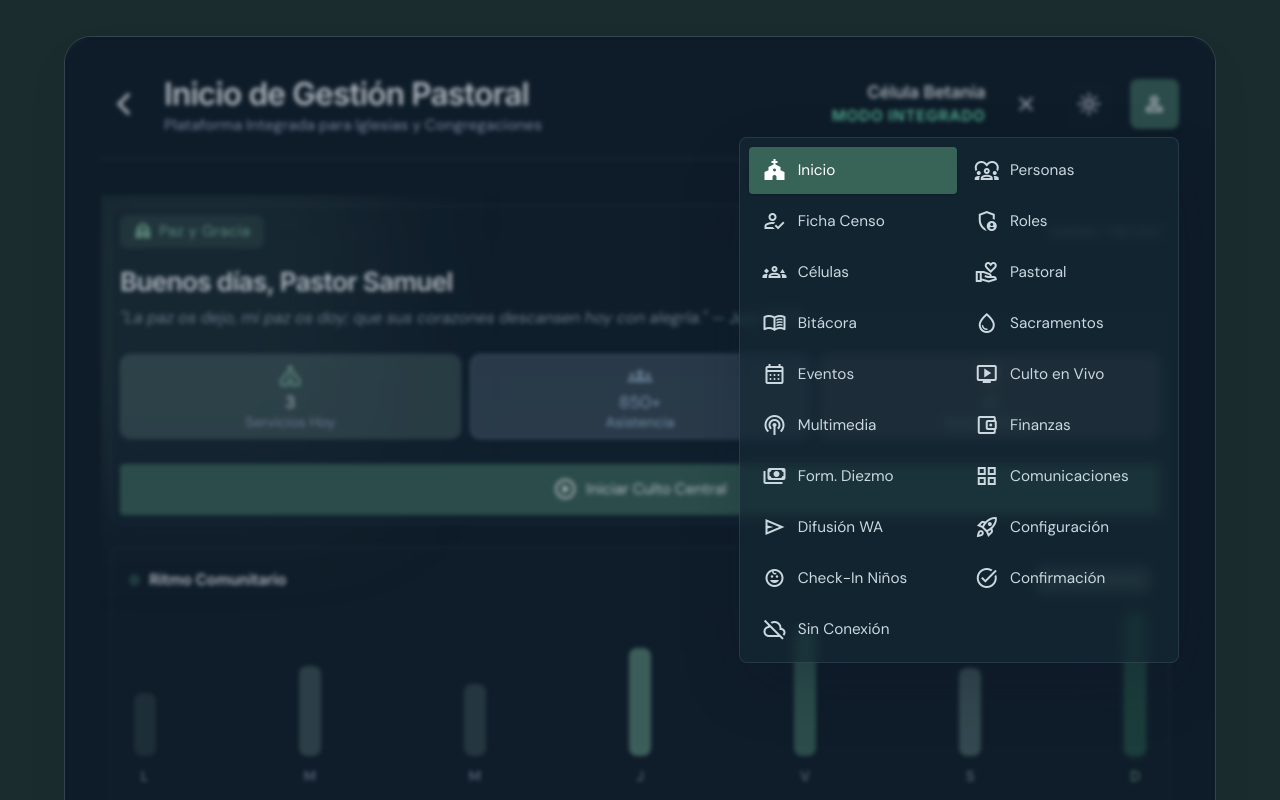
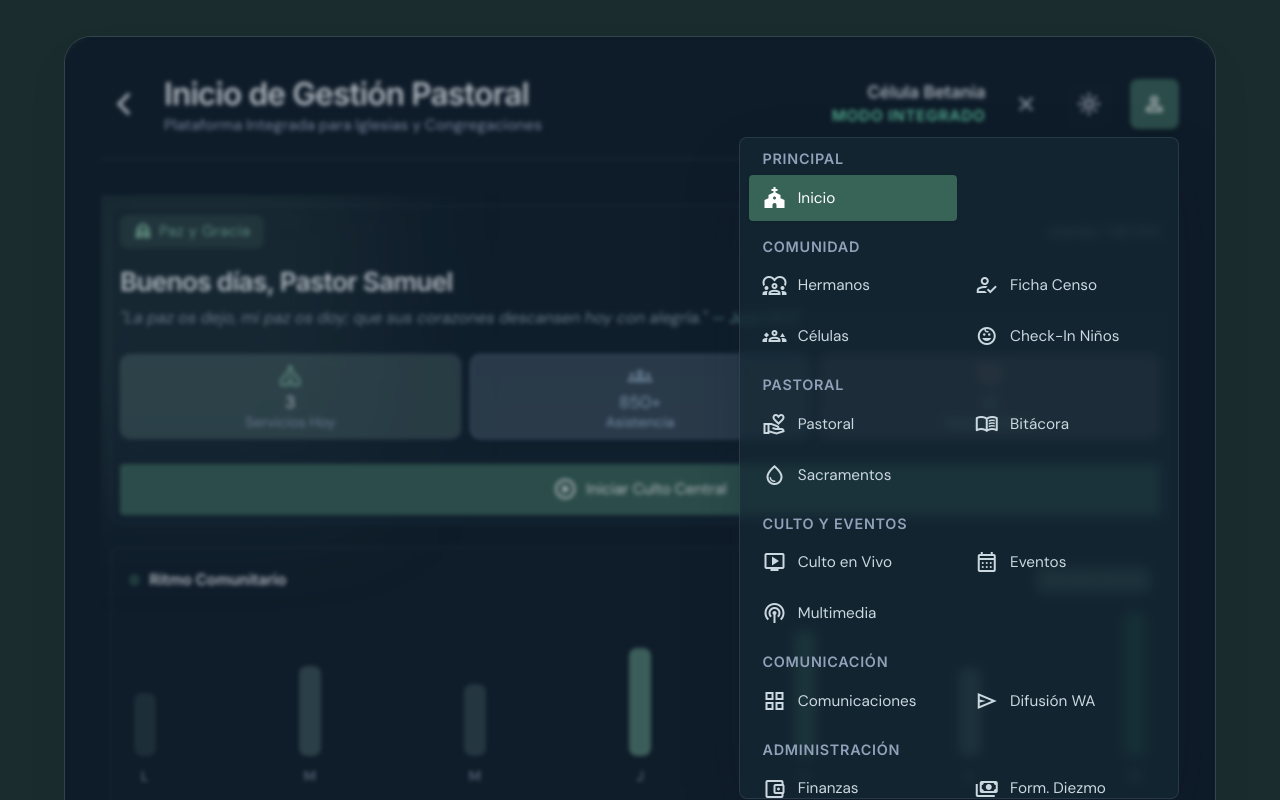
Before and after one commit to EduCores/IglesiaOS, a React (Vite) app: page / in a window 1280 px wide. Both pictures are taken after a click on the button "apps". Shown: the top 800 px of the page. Built offline with nearby package versions, Linux system fonts and the light colour scheme.

Commit message:
Menu por grupos con Sistema abajo; Hermanos; Confirmacion sobria; p-4 a p-2 compacto

```diff
--- a/src/App.tsx
+++ b/src/App.tsx
@@ -146,9 +146,9 @@ function RolesScreen() {
           {filteredRoles.map((role) => (
             <div
               key={role.id}
-              className="group relative rounded-[10px] bg-white border border-slate-100 p-4 shadow-sm transition-all hover:shadow-md"
-            >
-              <div className="flex items-start justify-between gap-3">
+              className="group relative rounded-[10px] bg-white border border-slate-100 p-2 shadow-sm transition-all hover:shadow-md"
+            >
+              <div className="flex flex-wrap items-start justify-between gap-3">
                 <div className="flex items-start space-x-3.5">
                   <div className={`w-11 h-11 rounded-full ${role.bgIconColor} flex items-center justify-center ${role.iconColor} shadow-inner shrink-0 mt-0.5`}>
                     <span className="material-symbols-outlined text-[22px]">{role.icon}</span>
@@ -161,22 +161,22 @@ function RolesScreen() {
                       </span>
                     </div>
                     <p className="text-[10px] text-slate-400 mt-1 leading-normal font-medium">{role.desc}</p>
-
+                  </div>
+                </div>
+
+                {/* Fila estado + switch: check_circle + texto a la izquierda, switch a la derecha */}
+                <div className="flex w-full flex-wrap items-center justify-between gap-2">
                   {role.checked ? (
-                      <div className="flex items-center space-x-1 mt-2 text-[#386458]">
-                        <span className="material-symbols-outlined text-[15px] font-bold">check_circle</span>
-                        <span className="text-[10px] font-bold uppercase tracking-wider">{role.detailText}</span>
+                    <div className="flex min-w-0 flex-1 items-center space-x-1 text-[#386458]">
+                      <span className="material-symbols-outlined text-[15px] font-bold shrink-0">check_circle</span>
+                      <span className="text-[10px] font-bold uppercase tracking-wider truncate">{role.detailText}</span>
                     </div>
                   ) : (
-                      <div className="flex items-center space-x-1 mt-2 text-slate-400">
-                        <span className="material-symbols-outlined text-[15px] font-bold">pause_circle</span>
-                        <span className="text-[10px] font-bold uppercase tracking-wider">Rol Suspendido</span>
+                    <div className="flex min-w-0 flex-1 items-center space-x-1 text-slate-400">
+                      <span className="material-symbols-outlined text-[15px] font-bold shrink-0">pause_circle</span>
+                      <span className="text-[10px] font-bold uppercase tracking-wider truncate">Rol Suspendido</span>
                     </div>
                   )}
-                  </div>
-                </div>
-
-                {/* Organic Mindora Switch Toggle */}
                   <button
                     onClick={() => handleToggleSwitch(role.id)}
                     aria-checked={role.checked}
@@ -189,6 +189,7 @@ function RolesScreen() {
                       role.checked ? "translate-x-5" : "translate-x-0"
                     }`}></span>
                   </button>
+                </div>
               </div>
 
               <div className="flex items-center justify-between pt-3 mt-3.5 border-t border-slate-100">
@@ -1104,26 +1105,61 @@ function FooterVideo() {
   );
 }
 
-const NAV_LINKS: { screen: ScreenId; label: string; icon: string }[] = [
-  { screen: "inicio", label: "Inicio", icon: "church" },
-  { screen: "personas", label: "Personas", icon: "diversity_1" },
+const NAV_GROUPS: { title: string; links: { screen: ScreenId; label: string; icon: string }[] }[] = [
+  {
+    title: "Principal",
+    links: [{ screen: "inicio", label: "Inicio", icon: "church" }],
+  },
+  {
+    title: "Comunidad",
+    links: [
+      { screen: "personas", label: "Hermanos", icon: "diversity_1" },
       { screen: "censo_miembro", label: "Ficha Censo", icon: "how_to_reg" },
-  { screen: "roles", label: "Roles", icon: "admin_panel_settings" },
       { screen: "celulas", label: "Células", icon: "groups_3" },
+      { screen: "checkin_ninos", label: "Check-In Niños", icon: "child_care" },
+    ],
+  },
+  {
+    title: "Pastoral",
+    links: [
       { screen: "pastoral", label: "Pastoral", icon: "volunteer_activism" },
       { screen: "bitacora_pastoral", label: "Bitácora", icon: "menu_book" },
       { screen: "sacramentos", label: "Sacramentos", icon: "water_drop" },
+    ],
+  },
+  {
+    title: "Culto y Eventos",
+    links: [
+      { screen: "culto_vivo", label: "Culto en Vivo", icon: "live_tv" },
       { screen: "eventos", label: "Eventos", icon: "calendar_month" },
-  { screen: "culto_vivo", label: "Culto en Vivo", icon: "live_tv" },
       { screen: "multimedia", label: "Multimedia", icon: "podcasts" },
+    ],
+  },
+  {
+    title: "Comunicación",
+    links: [
+      { screen: "comunicaciones", label: "Comunicaciones", icon: "grid_view" },
+      { screen: "difusion_whatsapp", label: "Difusión WA", icon: "send" },
+    ],
+  },
+  {
+    title: "Administración",
+    links: [
       { screen: "finanzas", label: "Finanzas", icon: "account_balance_wallet" },
       { screen: "formulario", label: "Form. Diezmo", icon: "payments" },
-  { screen: "comunicaciones", label: "Comunicaciones", icon: "grid_view" },
-  { screen: "difusion_whatsapp", label: "Difusión WA", icon: "send" },
+      { screen: "roles", label: "Roles", icon: "admin_panel_settings" },
       { screen: "onboarding_setup", label: "Configuración", icon: "rocket_launch" },
-  { screen: "checkin_ninos", label: "Check-In Niños", icon: "child_care" },
+    ],
+  },
+  {
+    // Abajo del panel a propósito: pendientes de borrar (Confirmación es
+    // pantalla de éxito y Sin Conexión es estado, no módulos).
+    title: "Sistema",
+    links: [
       { screen: "confirmacion_registro", label: "Confirmación", icon: "task_alt" },
       { screen: "offline_sync", label: "Sin Conexión", icon: "cloud_off" },
+    ],
+  },
 ];
 
 // ==========================================================================
@@ -1151,12 +1187,19 @@ function NavMenuPanel({
       {/* Menú flotante en vidrio neutro: 30% de transparencia (blanco al 70%)
           + blur(5px) en claro; el mismo 30% sobre #152834 en oscuro — clase
           .menu-vidrio documentada en src/index.css. Sin cabecera verde (se
-          cierra tocando fuera o al elegir una sección) y con largo
-          automático: el panel crece según el nº de secciones, sin tope de
-          alto ni scroll interno. */}
+          cierra tocando fuera o al elegir una sección). Agrupado por
+          secciones en el mismo panel, con scroll interno solo si el alto
+          supera la ventana (móviles pequeños); "Sistema" queda abajo para
+          borrar después. */}
       <nav className={`menu-vidrio absolute z-50 rounded-[8px] shadow-[0_25px_60px_-15px_rgba(15,23,42,0.35)] border border-slate-100 overflow-hidden animate-[scaleIn_0.15s_ease-out] ${positionClass}`}>
-        <div className="grid grid-cols-2 gap-1 p-2">
-          {NAV_LINKS.map((link) => (
+        <div className="max-h-[calc(100dvh-140px)] overflow-y-auto p-2 space-y-3">
+          {NAV_GROUPS.map((group) => (
+            <div key={group.title}>
+              <p className="px-3 pb-1 text-[10px] uppercase tracking-wider font-bold text-slate-400">
+                {group.title}
+              </p>
+              <div className="grid grid-cols-2 gap-1">
+                {group.links.map((link) => (
                   <button
                     key={link.screen}
                     onClick={() => {
@@ -1177,6 +1220,9 @@ function NavMenuPanel({
                     </span>
                     <span className="text-xs font-bold truncate">{link.label}</span>
                   </button>
+                ))}
+              </div>
+            </div>
           ))}
         </div>
       </nav>
@@ -1409,7 +1455,7 @@ export default function App() {
                   <span className="material-symbols-outlined text-[22px]">{isMenuOpen ? "close" : "menu"}</span>
                 </button>
                 <h1 className="font-display font-bold text-base text-slate-900 tracking-tight capitalize">
-                  {activeScreen === "inicio" ? "Inicio" : activeScreen === "formulario" ? "Consagración" : activeScreen === "finanzas" ? "Finanzas" : activeScreen === "roles" ? "Roles" : activeScreen === "personas" ? "Personas" : activeScreen === "celulas" ? "Células" : activeScreen === "multimedia" ? "Multimedia" : activeScreen === "pastoral" ? "Pastoral" : activeScreen === "eventos" ? "Eventos" : activeScreen === "culto_vivo" ? "Culto en Vivo" : activeScreen === "censo_miembro" ? "Ficha Censo" : activeScreen === "sacramentos" ? "Sacramentos" : activeScreen === "bitacora_pastoral" ? "Bitácora" : activeScreen === "difusion_whatsapp" ? "Whatsapp" : activeScreen === "onboarding_setup" ? "Configuración" : activeScreen === "checkin_ninos" ? "Check-In Niños" : activeScreen === "offline_sync" ? "Sin Conexión" : activeScreen === "confirmacion_registro" ? "Confirmación" : "Más"}
+                  {activeScreen === "inicio" ? "Inicio" : activeScreen === "formulario" ? "Consagración" : activeScreen === "finanzas" ? "Finanzas" : activeScreen === "roles" ? "Roles" : activeScreen === "personas" ? "Hermanos" : activeScreen === "celulas" ? "Células" : activeScreen === "multimedia" ? "Multimedia" : activeScreen === "pastoral" ? "Pastoral" : activeScreen === "eventos" ? "Eventos" : activeScreen === "culto_vivo" ? "Culto en Vivo" : activeScreen === "censo_miembro" ? "Ficha Censo" : activeScreen === "sacramentos" ? "Sacramentos" : activeScreen === "bitacora_pastoral" ? "Bitácora" : activeScreen === "difusion_whatsapp" ? "Whatsapp" : activeScreen === "onboarding_setup" ? "Configuración" : activeScreen === "checkin_ninos" ? "Check-In Niños" : activeScreen === "offline_sync" ? "Sin Conexión" : activeScreen === "confirmacion_registro" ? "Confirmación" : "Más"}
                 </h1>
                 <div className="flex items-center gap-1.5">
                   <ThemeToggle theme={theme} onToggle={toggleTheme} />
--- a/src/Celulas.tsx
+++ b/src/Celulas.tsx
@@ -285,7 +285,7 @@ export default function CelulasScreen() {
           {filteredCells.map((cell) => (
             <div
               key={cell.id}
-              className="bg-white rounded-lg p-4 shadow-sm space-y-3.5 border border-slate-100"
+              className="bg-white rounded-lg p-2 shadow-sm space-y-3.5 border border-slate-100"
             >
               <div className="flex items-start justify-between">
                 <div className="space-y-1">
--- a/src/ConfirmacionRegistro.tsx
+++ b/src/ConfirmacionRegistro.tsx
@@ -59,10 +59,10 @@ export default function ConfirmacionRegistroScreen({
 
           <div className="inline-flex items-center gap-1.5 px-4 py-1 rounded-full bg-[#bdeddd] text-[#214e43] mb-3 shadow-sm">
             <span className="material-symbols-outlined text-[15px] font-bold" style={{ fontVariationSettings: "'FILL' 1" }}>verified</span>
-            <span className="text-[10px] uppercase tracking-wider font-bold">Proceso Culminado con Bendición</span>
+            <span className="text-[10px] uppercase tracking-wider font-bold">Proceso Culminado</span>
           </div>
 
-          <h2 className="text-sm font-bold text-slate-900 uppercase tracking-wider mb-2 leading-snug">¡Registro completado en paz y gracia!</h2>
+          <h2 className="text-sm font-bold text-slate-900 uppercase tracking-wider mb-2 leading-snug">¡Registro completado!</h2>
           <p className="text-[11px] text-slate-400 font-semibold max-w-xs leading-relaxed">
             La información se ha integrado de forma segura y confidencial en el Directorio General de IglesiaOS.
           </p>
--- a/src/OnboardingSetup.tsx
+++ b/src/OnboardingSetup.tsx
@@ -136,7 +136,7 @@ export default function OnboardingSetupScreen({ onBack }: { onBack?: () => void
 
           <div className="flex flex-wrap gap-2.5">
             {pillars.map((pillar) => (
-              <div key={pillar.id} className="flex-1 min-w-[260px] rounded-xl bg-white border border-slate-100 p-4 shadow-sm flex flex-wrap items-start gap-3.5 justify-between">
+              <div key={pillar.id} className="flex-1 min-w-[260px] rounded-xl bg-white border border-slate-100 p-2 shadow-sm flex flex-wrap items-start gap-3.5 justify-between">
                 <div className="flex items-start gap-3 min-w-0">
                   <div className={`w-9 h-9 rounded-full flex items-center justify-center shrink-0 shadow-sm border border-white ${
                     pillar.status === "completado" ? "bg-[#bdeddd] text-[#214e43]" : "bg-slate-50 text-slate-500"
```
Also changed, not shown: src/CheckinNinos.tsx (+8 -5 lines), src/OfflineSync.tsx (+6 -6 lines). Lines whose indentation alone changed are shown as unchanged.
